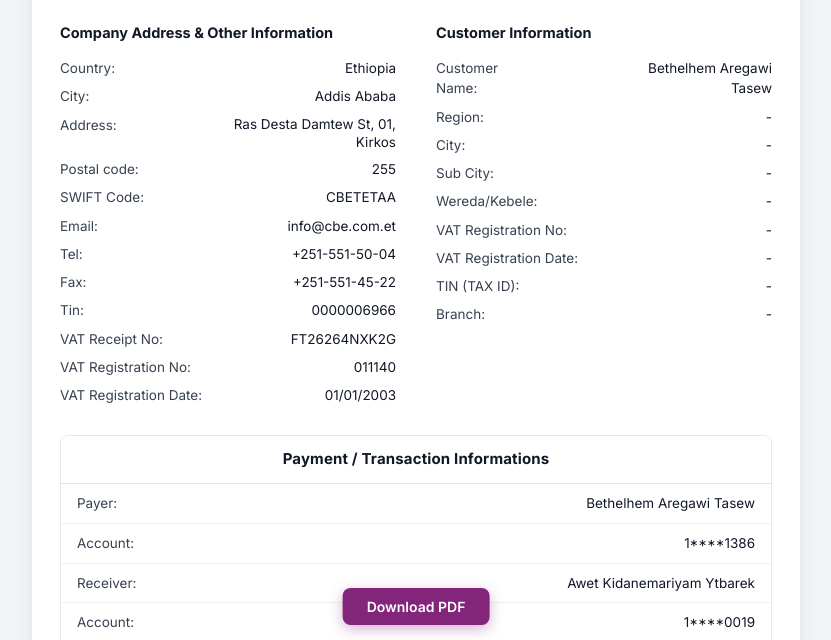
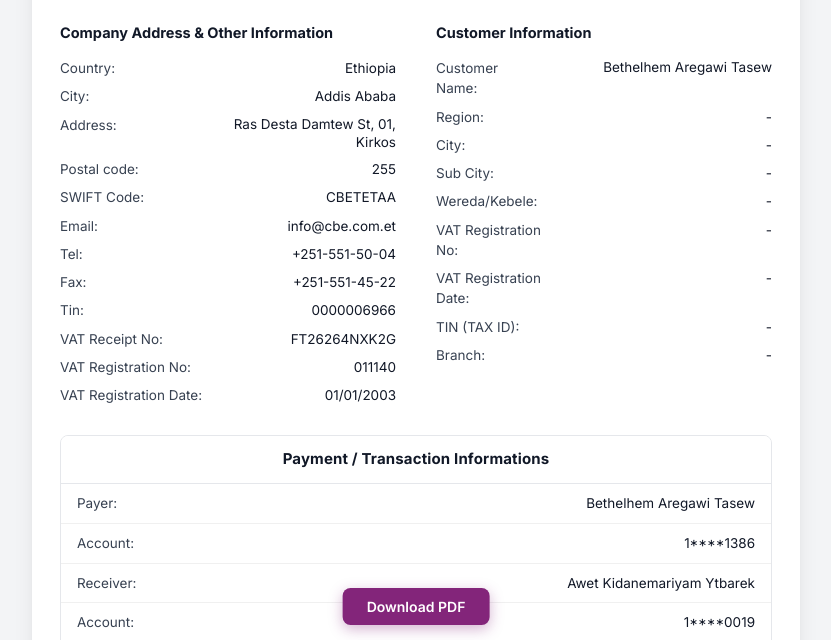
Before and after one commit to 2zcc652g79-spec/recipt_21, a plain HTML site: page cbe_recipt_21/index.html in a window 1280 px wide. Shown: the part 159-799 px from the top of the page, without its empty margins (224-1055 px from the left). Drawn offline with Linux system fonts and the light colour scheme.

Commit message:
Enhance CSS for customer name and address styling

```diff
--- a/cbe_recipt_21/style.css
+++ b/cbe_recipt_21/style.css
@@ -375,6 +375,26 @@ body {
 .info-table .customer-name-val {
   font-weight: 400;
   color: #111827;
+  line-height: 1.35;
+}
+
+.info-table .customer-name-val .name-first-father,
+.info-table .customer-name-val .name-grandfather {
+  white-space: nowrap;
+}
+
+.info-column:last-child .info-table .lbl {
+  width: 28%;
+}
+
+@media (min-width: 640px) {
+  .info-column:last-child .info-table .lbl {
+    width: 38%;
+  }
+
+  .info-table .customer-name-val .mobile-break {
+    display: none;
+  }
 }
 
 .info-table .address-val {
```
